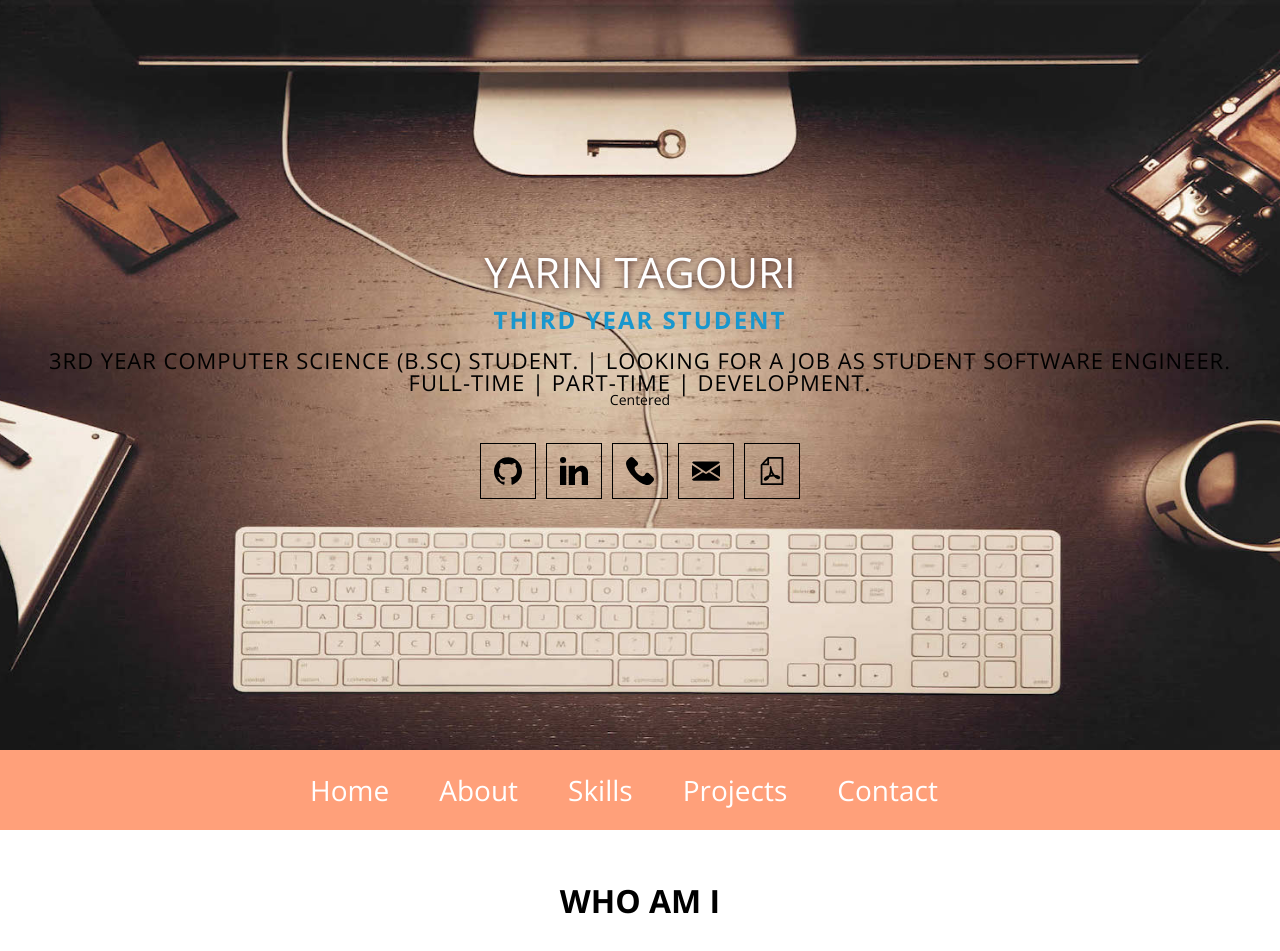
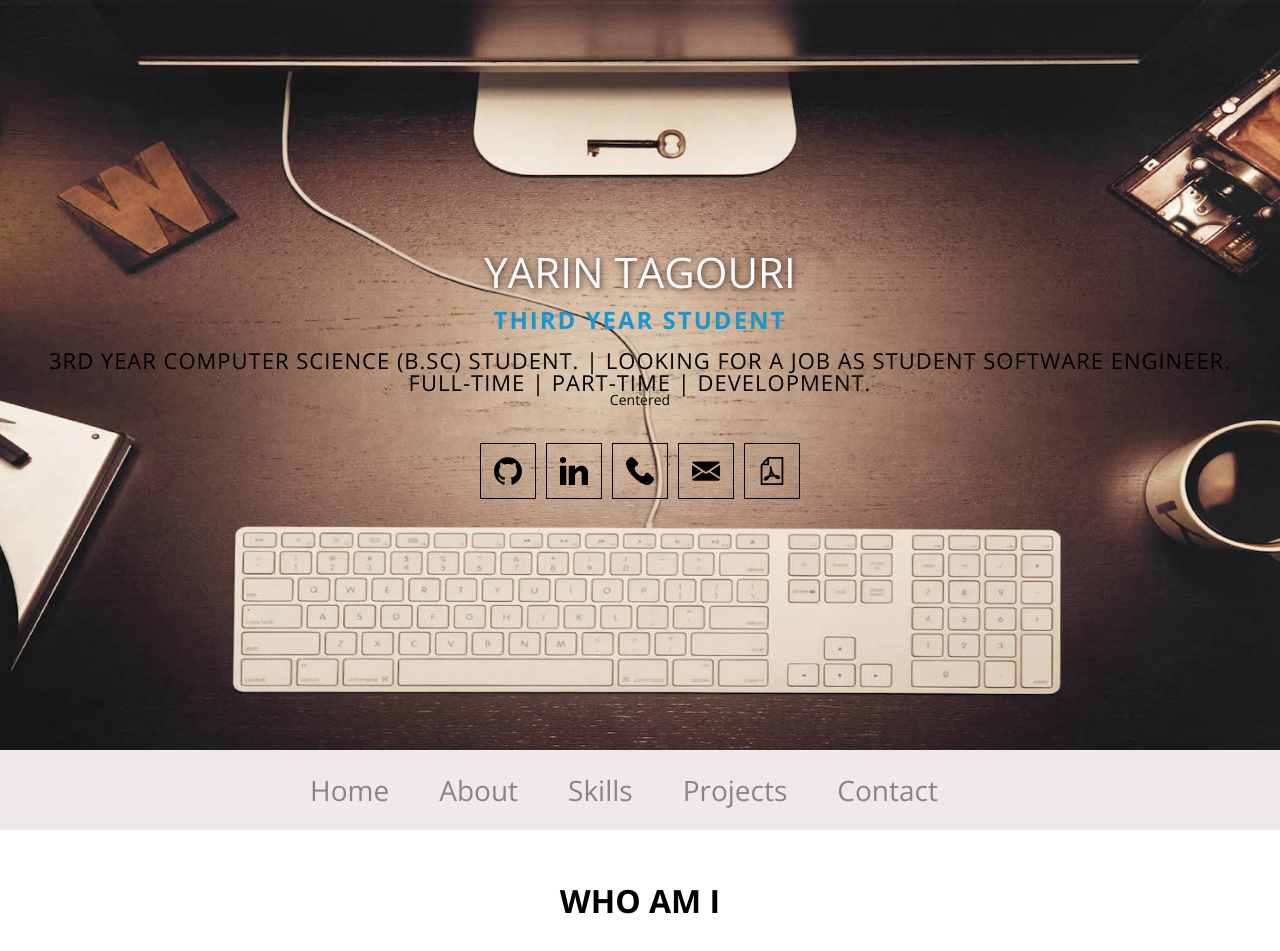
Before and after one commit to yarinTag/PortFolio, a React (Create React App) app: page / in a window 1280 px wide. Shown: the top 951 px of the page. Built offline with nearby package versions, Linux system fonts and the light colour scheme; what react-animations would draw is missing.

Commit message:
back to old code

```diff
--- a/src/App.js
+++ b/src/App.js
@@ -1,12 +1,10 @@
 /** @format */
-
 import Header from "./components/Header";
 import "./styles/pages/page.css";
 import NavBar1 from "./components/NavBar1";
 import About from "./components/About";
 import Skills from "./components/Skills";
 import "./App.css";
-
 import Projects from "./components/Projects";
 
 export default function App() {
@@ -15,7 +13,6 @@ export default function App() {
       <Header />
       <NavBar1 />
       <About />
-      {/* <NavBar1/> */}
       <Skills />
       <Projects />
     </div>
--- a/src/components/MenuItems.js
+++ b/src/components/MenuItems.js
@@ -1,27 +1,29 @@
+/** @format */
+
 export const MenuItems = [
   {
-        title: 'Home',
-        url: '#',
-        cName: 'nav-links'
+    title: "Home",
+    url: "#",
+    cName: "nav-links",
   },
   {
-        title: 'About',
-        url: '#',
-        cName: 'nav-links'
+    title: "About",
+    url: "#About",
+    cName: "nav-links",
   },
   {
-        title: 'Skills',
-        url: '#',
-        cName: 'nav-links'
+    title: "Skills",
+    url: "#skills",
+    cName: "nav-links",
   },
   {
-        title: 'Projects',
-        url: '#',
-        cName: 'nav-links'
+    title: "Projects",
+    url: "#Projects",
+    cName: "nav-links",
   },
   {
-        title: 'Contact',
-        url: '#',
-        cName: 'nav-links'
-    }
-]
+    title: "Contact",
+    url: "#",
+    cName: "nav-links",
+  },
+];
--- a/src/components/NavBar1.js
+++ b/src/components/NavBar1.js
@@ -1,74 +1,34 @@
-import React ,{useState} from 'react';
-import '../styles/components/NavBar1.css';
-import {MenuItems} from './MenuItems';
+/** @format */
+
+import React, { useState } from "react";
+import "../styles/components/NavBar1.css";
+import { MenuItems } from "./MenuItems";
 
 function Navbar1() {
-    const [click,setClick]=useState(false);
+  const [click, setClick] = useState(false);
 
   const handleClick = () => setClick(!click);
-    const closeMobileMenu = () => setClick(false);
-
 
   return (
-
     <>
       <nav className="NavBarItems">
         <div className="menu-icon" onClick={handleClick}>
-                    <i className={click ? 'fas fa-times' : "fas fa-bars"}></i>
+          <i className={click ? "fas fa-times" : "fas fa-bars"}></i>
         </div>
-                <ul className={click ? 'nav-menu active' : 'nav-menu'}>
-                    {MenuItems.map((item,index)=>{
-                        return(
+        <ul className={click ? "nav-menu active" : "nav-menu"}>
+          {MenuItems.map((item, index) => {
+            return (
               <li key={index}>
                 <a className={item.cName} href={item.url}>
                   {item.title}
                 </a>
               </li>
-                        )
+            );
           })}
-
         </ul>
       </nav>
     </>
-
-    //     <>
-    //         <nav className='navbar'>
-    //             <Link to='/' className="navbar-logo">
-    //                 Epic
-    //             </Link>
-    //             <div className="menu-icon" onClick={handleClick}>
-    //                 <i className={click ? 'fas fa-times' : 'fas fa-bars'}/>
-    //             </div>
-    //             <ul className={click ? 'nav-menu active' : 'nav-menu'}>
-    //                 <li className="nav-item">
-    //                     <Link to='/' className="nav-links" onClick={closeMobileMenu}>
-    //                         Home
-    //                     </Link>
-    //                 </li>
-    //                 <li className="nav-item">
-    //                     <Link to='/About' className="nav-links" onClick={closeMobileMenu}>
-    //                         About
-    //                     </Link>
-    //                 </li>
-    //                 <li className="nav-item">
-    //                     <Link to='/Skills' className="nav-links" onClick={closeMobileMenu}>
-    //                         Skills
-    //                     </Link>
-    //                 </li>
-    //                 <li className="nav-item">
-    //                     <Link to='/' className="nav-links" onClick={closeMobileMenu}>
-    //                         Project
-    //                     </Link>
-    //                 </li>
-    //                 <li className="nav-item">
-    //                     <Link to='/' className="nav-links" onClick={closeMobileMenu}>
-    //                         Contact
-    //                     </Link>
-    //                 </li>
-    //             </ul>
-    //         </nav>
-    //     </>
-     )
+  );
 }
 
 export default Navbar1;
--- a/src/styles/components/NavBar1.css
+++ b/src/styles/components/NavBar1.css
@@ -1,5 +1,5 @@
 .NavBarItems {
-    background: lightsalmon;
+    background-color: rgb(238, 234, 234);
     height: 80px;
     display: flex;
     justify-content: center;
@@ -20,7 +20,7 @@
 }
 
 .nav-links{
-    color: white;
+    color: rgb(138, 133, 133);
     text-decoration: none;
     padding: 0.5rem 3 rem;
 }
@@ -53,7 +53,7 @@
     }
 
     .nav-menu.active {
-        background: burlywood;
+        background: rgb(233, 233, 232);
         left: 0;
         opacity: 1;
         transition: all 0.5s ease;
```
Also changed, not shown: src/components/Projects.js (line endings or trailing spaces), src/styles/components/Projects.css (indentation only). Lines whose indentation alone changed are shown as unchanged.
